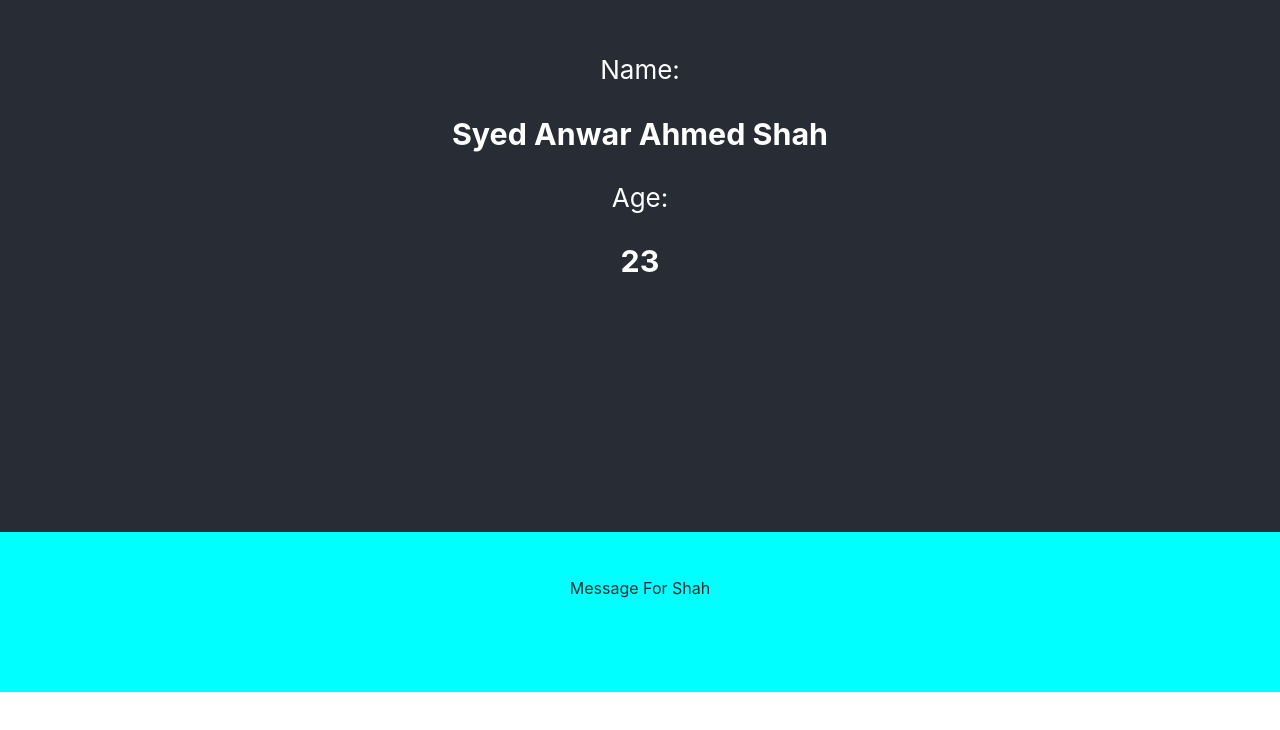
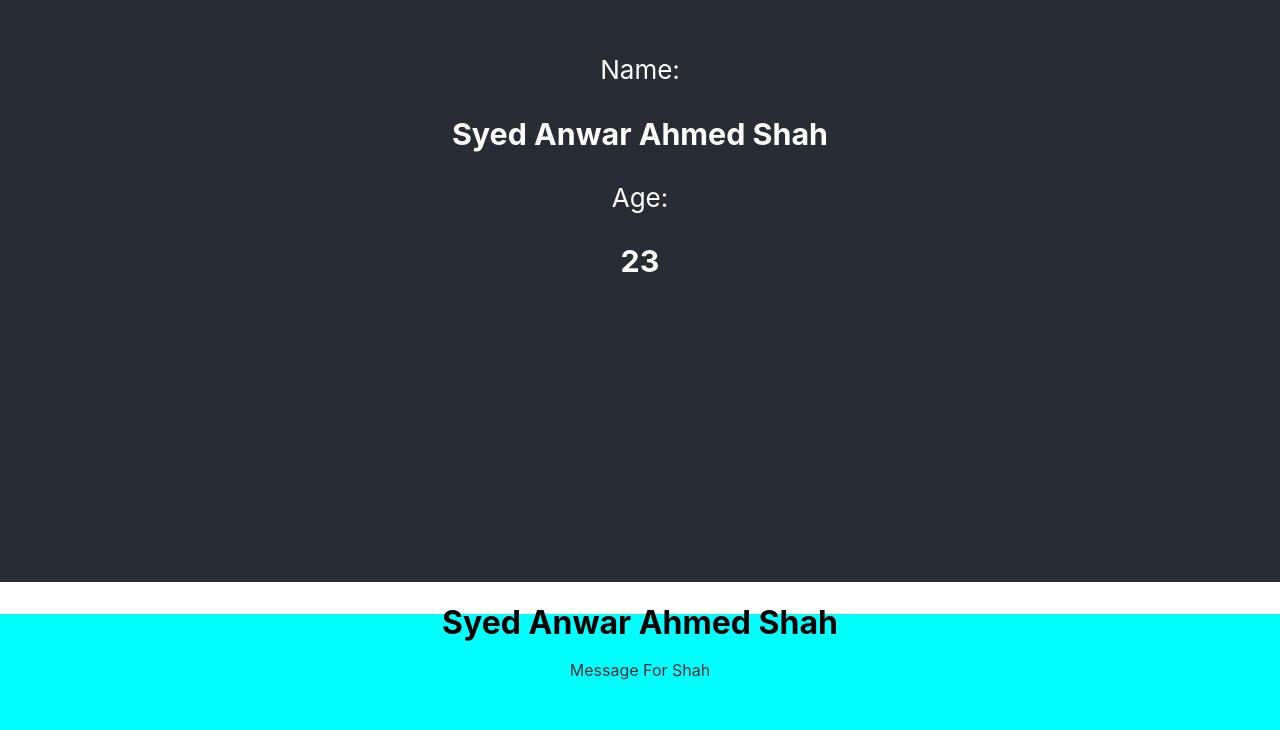
Before and after one commit to anwaar12345/boocamp, a React (Create React App) app: page / in a window 1280 px wide. Shown: the part 218-948 px from the top of the page. Before the commit the page ends 910 px from the top, so only its background shows below. Built offline with nearby package versions, Linux system fonts and the light colour scheme.

Commit message:
first custom component

```diff
--- a/src/App.js
+++ b/src/App.js
@@ -11,8 +11,8 @@ function App({name,age}) {
       <header className="App-header">
       Name: <h3>{name}</h3>
       Age: <h3>{age}</h3>
-
       </header>
+      <h1> Syed Anwar Ahmed Shah </h1>
       <div className="shah"> <Shah message="Message For Shah "/> </div>
     </div>
 
```
